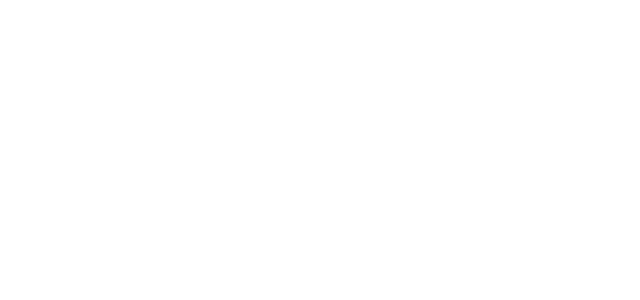
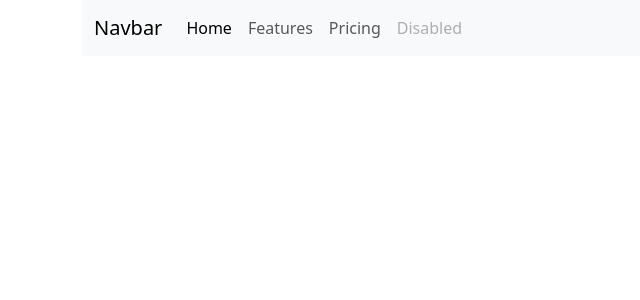
Before and after one commit to mproyyan/ResQ-Food, a Vue app: page / in a window 1280 px wide. Shown: the top 300 px of the page, without its empty margins (0-640 px from the left). Built offline with nearby package versions, Linux system fonts and the light colour scheme.

Commit message:
create static navigation

```diff
--- a/src/App.vue
+++ b/src/App.vue
@@ -1,4 +1,10 @@
 <script setup>
+import Navigation from './components/Navigation.vue';
+
 </script>
 
-<template></template>
+<template>
+  <div class="container">
+    <Navigation />
+  </div>
+</template>
--- /dev/null
+++ b/src/components/Navigation.vue
@@ -0,0 +1,19 @@
+<template>
+    <nav class="navbar navbar-expand-lg bg-body-tertiary">
+        <div class="container-fluid">
+            <a class="navbar-brand" href="#">Navbar</a>
+            <button class="navbar-toggler" type="button" data-bs-toggle="collapse" data-bs-target="#navbarNavAltMarkup"
+                aria-controls="navbarNavAltMarkup" aria-expanded="false" aria-label="Toggle navigation">
+                <span class="navbar-toggler-icon"></span>
+            </button>
+            <div class="collapse navbar-collapse" id="navbarNavAltMarkup">
+                <div class="navbar-nav">
+                    <a class="nav-link active" aria-current="page" href="#">Home</a>
+                    <a class="nav-link" href="#">Features</a>
+                    <a class="nav-link" href="#">Pricing</a>
+                    <a class="nav-link disabled" aria-disabled="true">Disabled</a>
+                </div>
+            </div>
+        </div>
+    </nav>
+</template>
```
